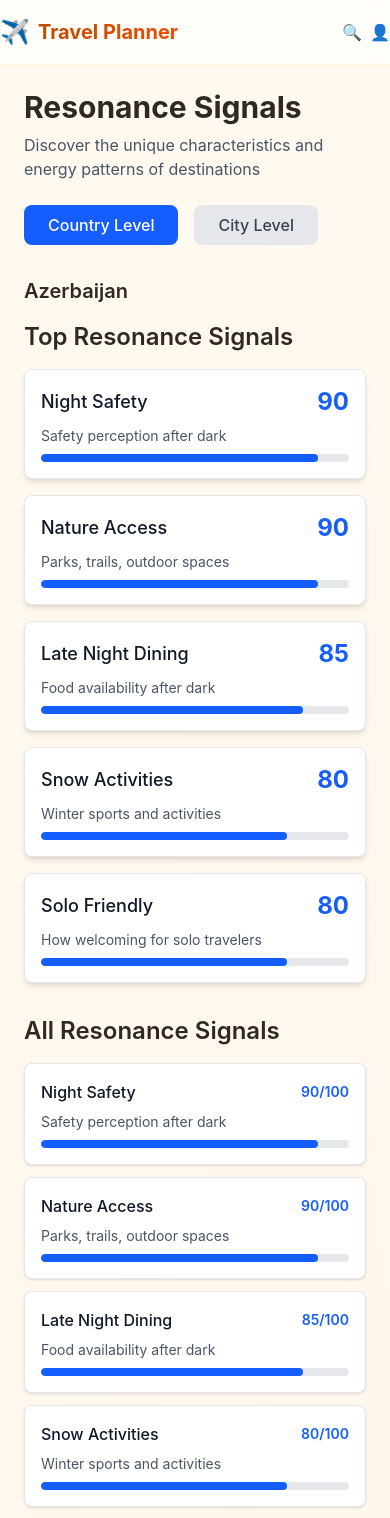
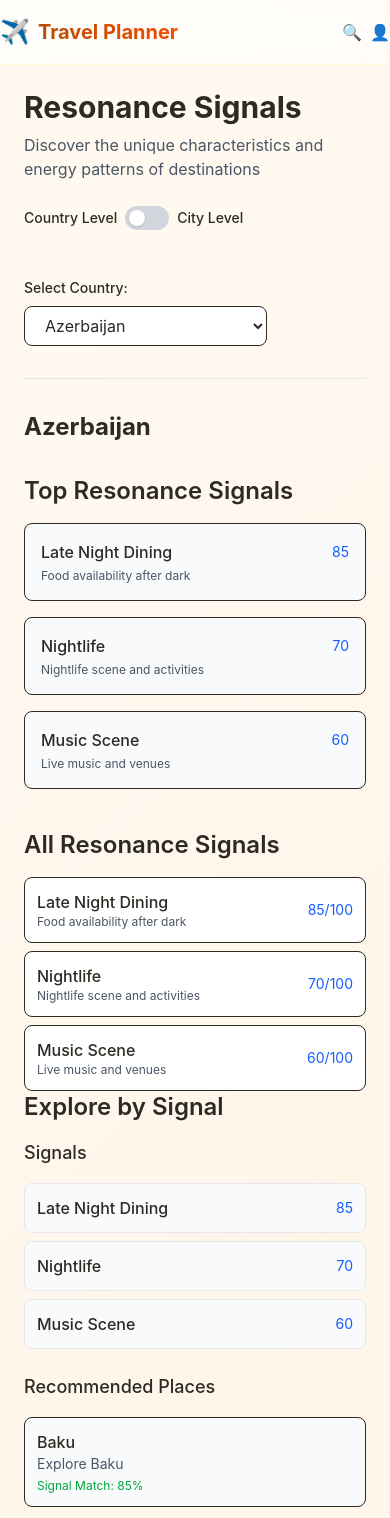
Before and after one commit to wgrea/EchoGlaze, a SvelteKit app: page /resonance in a window 390 px wide. Shown: the top 1518 px of the page. Built offline with nearby package versions, Linux system fonts and the light colour scheme.

Commit message:
Add files via upload

```diff
--- a/src/lib/components/resonance/ExploreBySignal.svelte
+++ b/src/lib/components/resonance/ExploreBySignal.svelte
@@ -1,43 +1,25 @@
+<!-- src/lib/components/resonance/ExploreBySignal.svelte -->
 <script lang="ts">
-    /* -----------------------------
-       1. Interfaces (no export)
-    ------------------------------ */
-    interface SignalItem {
-        name: string;
-        intensity: number;
-        description?: string;
-    }
+    import type { ResonanceSignal, ResonancePlace } from '$lib/schema/types';
 
-    interface PlaceItem {
-        name: string;
-        slug: string;
-        description: string;
-        signalMatch: number;
-    }
+    // 1. Interfaces (no export)
+    // Already imported above
 
-    /* -----------------------------
-       2. Exported props
-    ------------------------------ */
-    export let signals: SignalItem[] = [];
-    export let places: PlaceItem[] = [];
+    // 2. Exported props
+    export let signals: ResonanceSignal[] = [];
+    export let places: ResonancePlace[] = [];
 
-    /* -----------------------------
-       3. Local state
-    ------------------------------ */
+    // 3. Local state
     let selectedSignals: string[] = [];
 
-    /* -----------------------------
-       4. Functions
-    ------------------------------ */
+    // 4. Functions
     function toggleSignal(name: string) {
         selectedSignals = selectedSignals.includes(name)
             ? selectedSignals.filter(s => s !== name)
             : [...selectedSignals, name];
     }
 
-    /* -----------------------------
-       5. Reactive values
-    ------------------------------ */
+    // 5. Reactive values
     $: filteredPlaces =
         selectedSignals.length === 0
             ? places
--- a/src/lib/components/resonance/LevelToggle.svelte
+++ b/src/lib/components/resonance/LevelToggle.svelte
@@ -4,33 +4,21 @@
     export let onToggle: () => void;
 </script>
 
-<div class="flex gap-4 mb-6" role="group" aria-label="View level toggle">
+<div class="inline-flex items-center gap-2 mb-6">
+    <span class="text-sm font-medium">Country Level</span>
+
     <button
         type="button"
-        class="px-6 py-2 rounded-lg font-medium transition-all duration-200 focus:outline-none focus:ring-2 focus:ring-blue-500 focus:ring-offset-2 dark:focus:ring-offset-gray-900"
-        class:bg-blue-600={level === 'country'}
-        class:text-white={level === 'country'}
-        class:bg-gray-200={level !== 'country'}
-        class:text-gray-700={level !== 'country'}
-        class:dark:bg-gray-700={level !== 'country'}
-        class:dark:text-gray-300={level !== 'country'}
+        class="relative inline-flex h-6 w-11 items-center rounded-full transition
+               {level === 'city' ? 'bg-blue-600' : 'bg-gray-300 dark:bg-gray-700'}"
         on:click={onToggle}
-        aria-pressed={level === 'country'}
+        aria-label="Toggle between country and city level"
     >
-        Country Level
+        <span
+            class="inline-block h-4 w-4 transform rounded-full bg-white shadow transition
+                   {level === 'city' ? 'translate-x-5' : 'translate-x-1'}"
+        ></span>
     </button>
-    <button
-        type="button"
-        class="px-6 py-2 rounded-lg font-medium transition-all duration-200 focus:outline-none focus:ring-2 focus:ring-blue-500 focus:ring-offset-2 dark:focus:ring-offset-gray-900"
-        class:bg-blue-600={level === 'city'}
-        class:text-white={level === 'city'}
-        class:bg-gray-200={level !== 'city'}
-        class:text-gray-700={level !== 'city'}
-        class:dark:bg-gray-700={level !== 'city'}
-        class:dark:text-gray-300={level !== 'city'}
-        on:click={onToggle}
-        aria-pressed={level === 'city'}
-    >
-        City Level
-    </button>
+
+    <span class="text-sm font-medium">City Level</span>
 </div>
--- a/src/lib/components/resonance/SignalList.svelte
+++ b/src/lib/components/resonance/SignalList.svelte
@@ -1,38 +1,36 @@
 <!-- src/lib/components/resonance/SignalList.svelte -->
 <script lang="ts">
-    export let items: Array<{ name: string; intensity: number; description?: string }> = [];
+    import type { ResonanceSignal } from '$lib/schema/types';
+
+    export let items: ResonanceSignal[] | undefined;
 </script>
 
-<div class="mb-8">
+<div class="mt-10">
     <h2 class="text-2xl font-semibold mb-4">All Resonance Signals</h2>
-    <div class="space-y-3">
+
+    {#if !items || items.length === 0}
+        <p class="text-gray-500 text-sm">No signals available.</p>
+    {:else}
+        <div class="space-y-2">
             {#each items as signal (signal.name)}
-            <div class="bg-white dark:bg-gray-800 rounded-lg shadow p-4 border border-gray-200 dark:border-gray-700">
-                <div class="flex justify-between items-center mb-2">
-                    <h3 class="font-medium text-gray-900 dark:text-white">
-                        {signal.name}
-                    </h3>
-                    <span class="text-sm font-semibold text-blue-600 dark:text-blue-400">
+                <div class="p-3 rounded-lg border bg-white dark:bg-gray-900">
+                    <div class="flex justify-between items-center">
+                        <div>
+                            <div class="font-medium">{signal.name}</div>
+
+                            {#if signal.description}
+                                <div class="text-xs text-gray-600 dark:text-gray-400">
+                                    {signal.description}
+                                </div>
+                            {/if}
+                        </div>
+
+                        <div class="text-sm text-blue-600 dark:text-blue-400">
                             {signal.intensity}/100
-                    </span>
                         </div>
-                {#if signal.description}
-                    <p class="text-gray-600 dark:text-gray-300 text-sm mb-2">
-                        {signal.description}
-                    </p>
-                {/if}
-                <div class="h-2 bg-gray-200 dark:bg-gray-700 rounded-full overflow-hidden">
-                    <div
-                        class="h-full bg-blue-600 dark:bg-blue-500 rounded-full transition-all duration-300"
-                        style="width: {signal.intensity}%"
-                    ></div>
                     </div>
                 </div>
             {/each}
         </div>
-    {#if items.length === 0}
-        <p class="text-gray-500 dark:text-gray-400 text-center py-8">
-            No signals available for this location.
-        </p>
     {/if}
 </div>
--- a/src/lib/components/resonance/TopSignals.svelte
+++ b/src/lib/components/resonance/TopSignals.svelte
@@ -1,38 +1,33 @@
 <!-- src/lib/components/resonance/TopSignals.svelte -->
 <script lang="ts">
-    export let items: Array<{ name: string; intensity: number; description?: string }> = [];
+    import type { ResonanceSignal } from '$lib/schema/types';
+
+    export let items: ResonanceSignal[] | undefined;
 </script>
 
-<div class="mb-8">
+<div class="mt-8">
     <h2 class="text-2xl font-semibold mb-4">Top Resonance Signals</h2>
-    <div class="grid grid-cols-1 md:grid-cols-2 lg:grid-cols-3 gap-4">
+
+    {#if !items || items.length === 0}
+        <p class="text-gray-500 text-sm">No signals available.</p>
+    {:else}
+        <div class="grid grid-cols-1 md:grid-cols-2 gap-4">
             {#each items as signal (signal.name)}
-            <div class="bg-white dark:bg-gray-800 rounded-lg shadow-md p-4 border border-gray-200 dark:border-gray-700">
-                <div class="flex justify-between items-center mb-2">
-                    <h3 class="text-lg font-medium text-gray-900 dark:text-white">
-                        {signal.name}
-                    </h3>
-                    <span class="text-2xl font-bold text-blue-600 dark:text-blue-400">
+                <div class="p-4 rounded-lg border bg-gray-50 dark:bg-gray-800">
+                    <div class="flex justify-between items-center mb-1">
+                        <span class="font-medium">{signal.name}</span>
+                        <span class="text-sm text-blue-600 dark:text-blue-400">
                             {signal.intensity}
                         </span>
                     </div>
+
                     {#if signal.description}
-                    <p class="text-gray-600 dark:text-gray-300 text-sm">
+                        <p class="text-xs text-gray-600 dark:text-gray-400">
                             {signal.description}
                         </p>
                     {/if}
-                <div class="mt-2 h-2 bg-gray-200 dark:bg-gray-700 rounded-full overflow-hidden">
-                    <div
-                        class="h-full bg-blue-600 dark:bg-blue-500 rounded-full transition-all duration-300"
-                        style="width: {signal.intensity}%"
-                    ></div>
-                </div>
                 </div>
             {/each}
         </div>
-    {#if items.length === 0}
-        <p class="text-gray-500 dark:text-gray-400 text-center py-8">
-            No signals available for this location.
-        </p>
     {/if}
 </div>
--- a/src/lib/schema/types.ts
+++ b/src/lib/schema/types.ts
@@ -173,9 +173,10 @@ export interface Visa extends BaseEntity {
   nationalGroupings: Record<string, string[]>;
 }
 
-// Resonance Signals interface
+// src/lib/schema/types.ts
+
+// Raw input (you already have this)
 export interface ResonanceSignals {
-  // Core Signals (1-10 scale)
   nightlifeOverall: number;
   lateNightDining: number;
   musicScene: number;
@@ -184,14 +185,53 @@ export interface ResonanceSignals {
   safetyAtNight: number;
   socialMeetups: number;
 
-  // Seasonal Signals
   waterActivities: number;
   snowActivities: number;
   natureAccess: number;
   festivalCulture: number;
 
-  // Social Atmosphere Signals
   socialFriction: number;
   soloFriendly: number;
   expatCommunityStrength: number;
 }
+
+// Transformed signal (UI-ready)
+export interface ResonanceSignal {
+  name: string;
+  intensity: number;      // always 0–100
+  description?: string;
+  rawValue?: number;      // original 1–10 or 0–100
+}
+
+// Places shown in ExploreBySignal
+export interface ResonancePlace {
+  name: string;
+  slug: string;
+  description: string;
+  signalMatch: number;    // 0–100
+}
+
+// Country-level resonance object
+export interface ResonanceCountry {
+  id: string;
+  name: string;
+  region?: string;
+  costTier?: string;
+  sortedSignals: ResonanceSignal[];
+  topSignals: ResonanceSignal[];
+  places: ResonancePlace[];
+}
+
+// City-level resonance object
+export interface ResonanceCity {
+  id: string;
+  name: string;
+  type?: string;
+  countryName?: string;
+  vibe?: string;
+  wifiScore?: number;
+  coworkingDensity?: number;
+  sortedSignals: ResonanceSignal[];
+  topSignals: ResonanceSignal[];
+  places: ResonancePlace[];
+}
--- a/src/lib/transformers/resonanceTransformer.ts
+++ b/src/lib/transformers/resonanceTransformer.ts
@@ -1,13 +1,48 @@
 // src/lib/transformers/resonanceTransformer.ts
-export function resonanceTransformer(rawData: any) {
+
+export function transformToResonanceSignals(signalsObj: any): ResonanceSignal[] {
+    if (!signalsObj) return [];
+
+    const signalMap: Record<string, { name: string; description: string }> = {
+        nightlifeOverall: { name: 'Nightlife', description: 'Nightlife scene and activities' },
+        lateNightDining: { name: 'Late Night Dining', description: 'Food availability after dark' },
+        musicScene: { name: 'Music Scene', description: 'Live music and venues' },
+        // ... (rest of your map)
+    };
+
+    const signals: ResonanceSignal[] = [];
+    for (const [key, value] of Object.entries(signalsObj)) {
+        if (!signalMap[key] || typeof value !== 'number') continue;
+        let intensity = value <= 10 ? value * 10 : value;
+        signals.push({
+            name: signalMap[key].name,
+            intensity: Math.min(100, intensity),
+            description: signalMap[key].description
+        });
+    }
+    return signals.sort((a, b) => b.intensity - a.intensity);
+}
+
+import type {
+    ResonanceSignals,
+    ResonanceSignal,
+    ResonancePlace,
+    ResonanceCountry,
+    ResonanceCity
+} from '$lib/schema/types';
+
+export function resonanceTransformer(rawData: any): {
+    country: ResonanceCountry;
+    city: ResonanceCity;
+} {
     console.log('=== RESONANCE TRANSFORMER STARTED ===');
     console.log('Countries count:', rawData.countries?.length);
     console.log('Cities count:', rawData.cities?.length);
 
     // Convert resonance signals object → sorted array
-    function signalsToArray(signalsObj: any) {
+    function signalsToArray(signalsObj: ResonanceSignals | undefined): ResonanceSignal[] {
         if (!signalsObj) return [];
-        if (Array.isArray(signalsObj)) return signalsObj;
+        if (Array.isArray(signalsObj)) return signalsObj as ResonanceSignal[];
 
         const signalMap: Record<string, { name: string; description: string }> = {
             nightlifeOverall: { name: 'Nightlife', description: 'Nightlife scene and activities' },
@@ -26,7 +61,7 @@ export function resonanceTransformer(rawData: any) {
             expatCommunityStrength: { name: 'Expat Community', description: 'Size and activity of expat community' }
         };
 
-        const signals = [];
+        const signals: ResonanceSignal[] = [];
 
         for (const [key, value] of Object.entries(signalsObj)) {
             if (!signalMap[key] || typeof value !== 'number') continue;
@@ -49,9 +84,10 @@ export function resonanceTransformer(rawData: any) {
         return signals.sort((a, b) => b.intensity - a.intensity);
     }
 
-    const getTopSignals = (signals: any[]) => signals.slice(0, 5);
+    const getTopSignals = (signals: ResonanceSignal[]): ResonanceSignal[] =>
+        signals.slice(0, 5);
 
-    const getPlaces = (item: any) => {
+    const getPlaces = (item: any): ResonancePlace[] => {
         if (!item.cities || !Array.isArray(item.cities)) return [];
 
         return item.cities.slice(0, 6).map((city: any) => ({
@@ -60,7 +96,7 @@ export function resonanceTransformer(rawData: any) {
             description: city.type === 'capital'
                 ? `${city.name}, the capital city`
                 : `Explore ${city.name}`,
-            signalMatch: 85 // placeholder until real scoring logic
+            signalMatch: 85
         }));
     };
 
@@ -68,7 +104,8 @@ export function resonanceTransformer(rawData: any) {
     const firstCountry = rawData.countries?.[0];
     const countrySignals = signalsToArray(firstCountry?.resonanceSignals);
 
-    const countryData = firstCountry ? {
+    const countryData: ResonanceCountry = firstCountry
+        ? {
               name: firstCountry.name,
               id: firstCountry.id,
               region: firstCountry.region,
@@ -76,7 +113,8 @@ export function resonanceTransformer(rawData: any) {
               sortedSignals: countrySignals,
               topSignals: getTopSignals(countrySignals),
               places: getPlaces(firstCountry)
-    } : {
+          }
+        : {
               name: 'No Country Data',
               id: 'none',
               sortedSignals: [],
@@ -88,7 +126,8 @@ export function resonanceTransformer(rawData: any) {
     const firstCity = rawData.cities?.[0];
     const citySignals = signalsToArray(firstCity?.resonanceSignals);
 
-    const cityData = firstCity ? {
+    const cityData: ResonanceCity = firstCity
+        ? {
               name: firstCity.name,
               id: firstCity.id,
               type: firstCity.type,
@@ -98,7 +137,8 @@ export function resonanceTransformer(rawData: any) {
               sortedSignals: citySignals,
               topSignals: getTopSignals(citySignals),
               places: getPlaces(firstCity)
-    } : {
+          }
+        : {
               name: 'No City Data',
               id: 'none',
               sortedSignals: [],
--- a/src/routes/resonance/+page.svelte
+++ b/src/routes/resonance/+page.svelte
@@ -1,48 +1,60 @@
-<!-- src/routes/resonance/+page.svelte -->
 <script lang="ts">
     import { page } from '$app/stores';
+    import { transformToResonanceSignals } from '$lib/transformers/resonanceTransformer';
     import TopSignals from '$lib/components/resonance/TopSignals.svelte';
     import SignalList from '$lib/components/resonance/SignalList.svelte';
     import ExploreBySignal from '$lib/components/resonance/ExploreBySignal.svelte';
     import LevelToggle from '$lib/components/resonance/LevelToggle.svelte';
 
-    // Define types for city data
-    interface City {
-        id: string;
-        name: string;
-        countryName?: string;
-        sortedSignals?: any[];
-        topSignals?: any[];
-        places?: any[];
+    // Reactive data from the loader
+    $: countries = ($page.data.data.allCountries as any[]) || [];
+    $: allCities = ($page.data.data.allCities as any[]) || [];
+
+    let level: 'country' | 'city' = 'country';
+    let selectedCountryId = '';
+    let selectedCityId = '';
+
+    // Initialize selection
+    $: if (countries.length > 0 && !selectedCountryId) {
+        selectedCountryId = countries[0].id;
     }
 
-    interface Country {
-        id: string;
-        name: string;
-        sortedSignals?: any[];
-        topSignals?: any[];
-        places?: any[];
+    // This ensures that when the country changes, we select the first city available
+    $: if (selectedCountryId) {
+        const citiesForCountry = allCities.filter(c => c.countryId === selectedCountryId);
+        if (citiesForCountry.length > 0) {
+            // Only reset if the current city isn't part of the new country
+            if (!citiesForCountry.find(c => c.id === selectedCityId)) {
+                selectedCityId = citiesForCountry[0].id;
+            }
+        }
     }
 
-    let level: 'country' | 'city' = 'country';
-    let selectedCityId: string | null = null;
-
+    // Toggle logic
     function handleToggle() {
         level = level === 'country' ? 'city' : 'country';
-        selectedCityId = null; // Reset city selection when switching levels
     }
 
-    $: data = $page.data.data;
-    $: countries = ($page.data.data?.allCountries as Country[]) || [];
-    $: cities = ($page.data.data?.allCities as City[]) || [];
+    // Reactive filtering
+    $: filteredCities = allCities.filter(c => c.countryId === selectedCountryId);
 
-    $: selectedCity = selectedCityId
-        ? cities.find((c: City) => c.id === selectedCityId)
-        : cities[0];
+    // Get the RAW active item based on user selection
+    $: rawActiveItem = level === 'country'
+        ? countries.find(c => c.id === selectedCountryId)
+        : (allCities.find(c => c.id === selectedCityId) || filteredCities[0]);
 
-    $: currentData = level === 'country'
-        ? data?.country
-        : (selectedCity || data?.city);
+    // TRANSFORM for UI
+    $: displayData = rawActiveItem ? {
+        name: rawActiveItem.name,
+        sortedSignals: transformToResonanceSignals(rawActiveItem.resonanceSignals),
+        topSignals: transformToResonanceSignals(rawActiveItem.resonanceSignals).slice(0, 5),
+        places: rawActiveItem.cities?.map((c: any) => ({
+            name: c.name,
+            signalMatch: 85,
+            description: `Explore ${c.name}`,
+            slug: c.id.toLowerCase()
+        })) || []
+    } : null;
 </script>
 
 <div class="container mx-auto p-6">
@@ -53,39 +65,54 @@
 
     <LevelToggle {level} onToggle={handleToggle} />
 
-    {#if level === 'city' && cities.length > 1}
-        <div class="mb-6">
-<label for="city-select" class="block text-sm font-medium mb-2">
-    Select City:
-</label>
+    <div class="flex flex-wrap gap-4 mt-6 mb-6">
+        <div>
+            <label for="country-select" class="block text-sm font-medium mb-2">Select Country:</label>
+            <select
+                id="country-select"
+                bind:value={selectedCountryId}
+                class="px-4 py-2 border rounded-lg bg-white dark:bg-gray-800"
+            >
+                {#each countries as country}
+                    <option value={country.id}>{country.name}</option>
+                {/each}
+            </select>
+        </div>
 
+        {#if level === 'city'}
+            <div>
+                <label for="city-select" class="block text-sm font-medium mb-2">Select City:</label>
                 <select
                     id="city-select"
                     bind:value={selectedCityId}
                     class="px-4 py-2 border rounded-lg bg-white dark:bg-gray-800"
                 >
-    {#each cities as city (city.id)}
-        <option value={city.id}>
-            {city.name} — {city.countryName}
-        </option>
+                    {#if filteredCities.length === 0}
+                        <option disabled>No cities found</option>
+                    {:else}
+                        {#each filteredCities as city}
+                            <option value={city.id}>{city.name}</option>
                         {/each}
+                    {/if}
                 </select>
-
             </div>
         {/if}
+    </div>
 
-    <h2 class="text-xl font-semibold mt-8 mb-4">
-        {level === 'country' ? data.country.name : selectedCity?.name}
-    </h2>
+    <hr class="border-gray-200 dark:border-gray-700 my-8" />
 
-    {#if !currentData?.sortedSignals?.length}
-        <p class="text-gray-500 mt-4">No signals available for this location.</p>
+    {#if !displayData || displayData.sortedSignals.length === 0}
+        <div class="py-12 text-center">
+            <h2 class="text-2xl font-semibold mb-2">{displayData?.name || 'Loading...'}</h2>
+            <p class="text-gray-500">No signals available for this location yet.</p>
+        </div>
     {:else}
-        <TopSignals items={currentData.topSignals} />
-        <SignalList items={currentData.sortedSignals} />
+        <h2 class="text-2xl font-bold mb-6">{displayData.name}</h2>
+        <TopSignals items={displayData.topSignals} />
+        <SignalList items={displayData.sortedSignals} />
         <ExploreBySignal
-            signals={currentData.sortedSignals}
-            places={currentData.places}
+            signals={displayData.sortedSignals}
+            places={displayData.places}
         />
     {/if}
 </div>
```
Also changed, not shown: src/lib/loaders/cityLoader.ts (+8 -6 lines), src/lib/loaders/resonanceLoader.ts (+18 -25 lines). Lines whose indentation alone changed are shown as unchanged.
